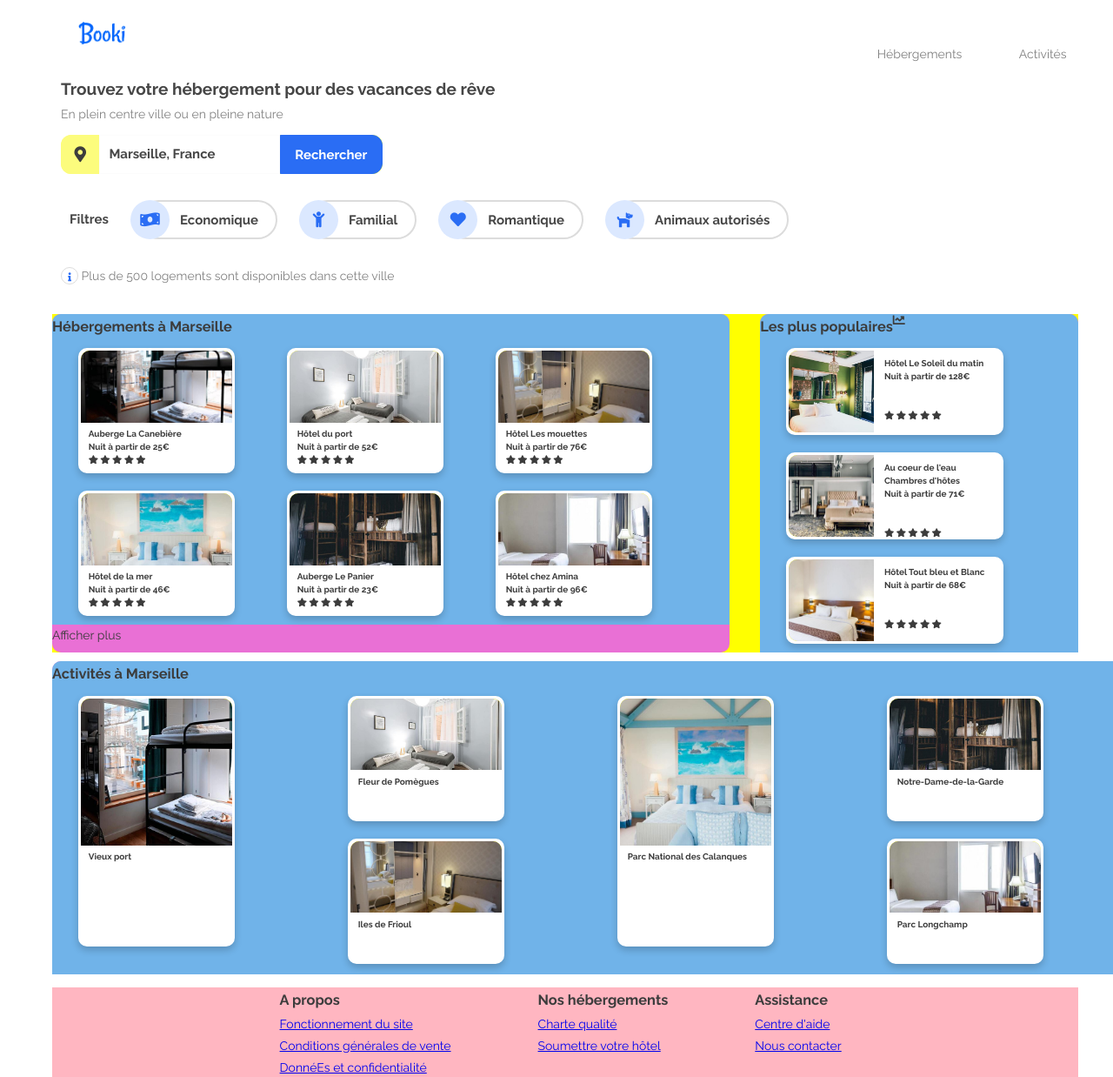
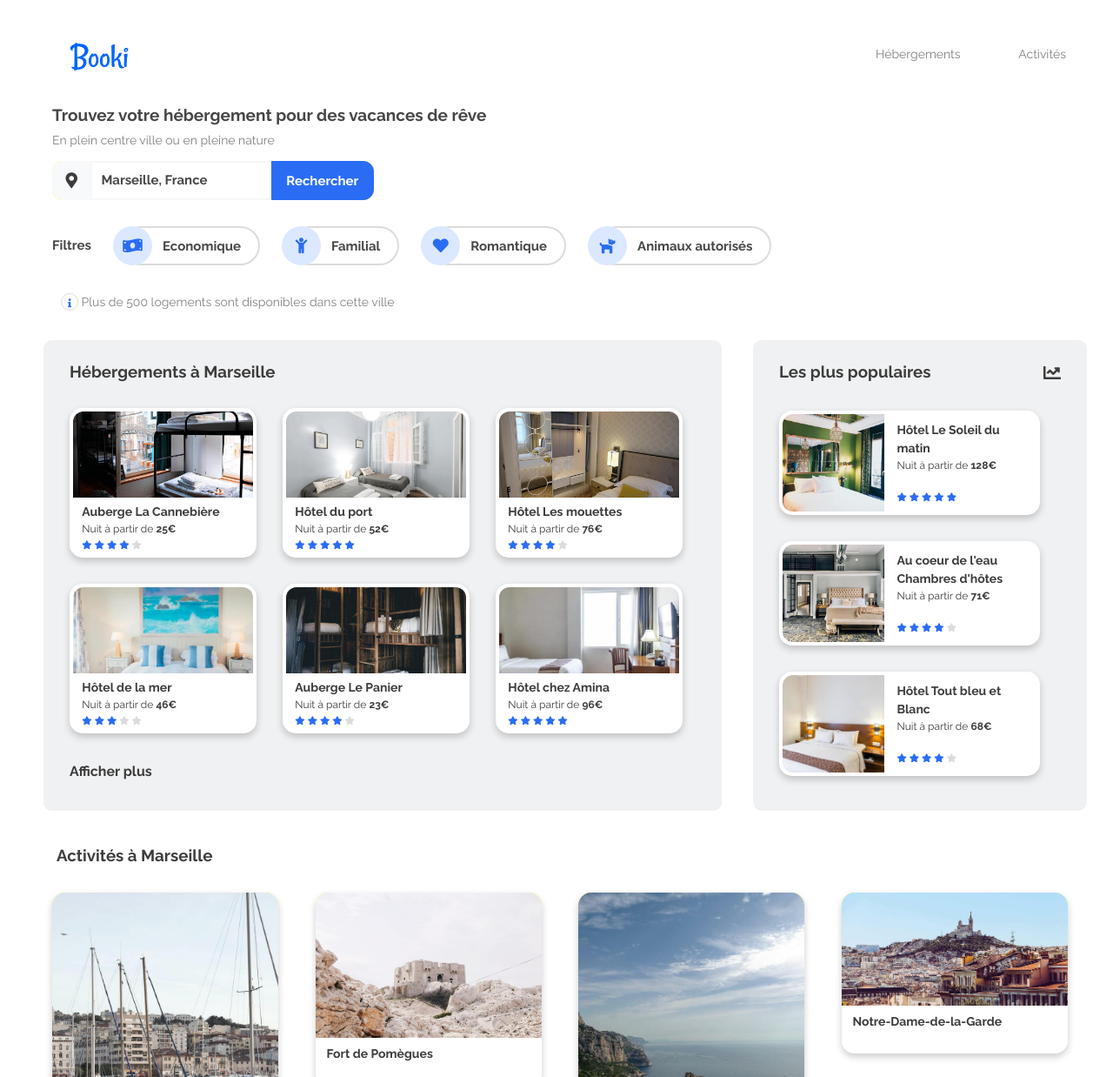
Before and after one commit to Hatina1/Projet-2-OC, a plain HTML site: page index.html in a window 1280 px wide. Shown: the top 1238 px of the page at 87% size. Drawn offline with Linux system fonts and the light colour scheme.

Commit message:
Update main containes and footer

```diff
--- a/css/styles.css
+++ b/css/styles.css
@@ -1,6 +1,10 @@
 @import url('https://fonts.googleapis.com/css2?family=Raleway:wght@400;700&display=swap');
 
 * { margin:0; padding:0; box-sizing:border-box; }
+
+:root{
+  --main-bg-color: rgb(240, 241, 242);
+}
 
 /********* Body ******** */
 
@@ -21,7 +25,6 @@ header {
   /*background-color: yellow;*/
   margin:0 0 0 50px;
   height:60px;
-  padding-left: 10px;
 }
 
 .container_logo {
@@ -29,7 +32,8 @@ header {
   background-size:contain;
   background-repeat: no-repeat;
   /*border: 1px solid black;*/
-  height:40px;
+  height: 50px;
+  margin:40px 0 0 0;
   align-self: center;
   flex:0 0 76%;
 }
@@ -66,6 +70,10 @@ header ul{
   /*border: 1px solid black;*/
 }
 
+.menu_item a:hover {
+  color: hsl(220, 90%, 56%);
+}
+
 .menu_item:hover {
   list-style-type: none;
   color: hsl(220, 90%, 56%);
@@ -73,9 +81,7 @@ header ul{
   border-top: 3px solid currentcolor;
 }
 
-.menu_item a:hover {
-  color: hsl(220, 90%, 56%);
-}
+
 
 @media only screen and (max-width: 992px) {
   .container_logo {
@@ -134,8 +140,7 @@ header ul{
 
 .section-recherche {
   height: 100px;
-  margin:0 30px;
-  padding-left: 10px;
+  margin:30px 30px 0 30px;
   /*background-color: greenyellow;*/
 }
 
@@ -167,7 +172,7 @@ header ul{
   line-height: 45px;
   vertical-align: middle;
   /*padding: 12px; */
-  background-color: rgba(250, 250, 250, 0.5);
+  background-color: rgb(248, 249, 250);
   border-radius: 12px 0 0 12px;
   font-size: 18px;
 }
@@ -178,7 +183,7 @@ header ul{
   width: 56%;
    /*padding: 12px;*/
   background-color: #fff ;
-  border: 1px solid rgba(250, 250, 250, 0.5);
+  border: 2px solid rgba(240, 240, 240, 0.5);
 }
 
 input::placeholder {
@@ -217,7 +222,7 @@ input::placeholder {
 
 .section-filtre {
   margin: 20px 25px 30px 30px;
-  padding-left: 20px;
+
   /*background-color: greenyellow;*/
 }
 
@@ -296,18 +301,23 @@ input::placeholder {
 
 
 
+
+
+
+
+
 /********* Card Hebergements******** */
 .card-heb {
   position: relative;
-  width: 180px;
-  height: 144px;
-  border:3px solid white;
-  margin:10px 30px; /* a changer en pourcentage */
-   /* padding-left: 10px; a changer en pourcentage */
+  width: 215px;
+  height: 172px;
+  border:4px solid white;
+  margin:15px;
+   /* padding-left: 10px;*/
   background-color:white;
   box-shadow: 0 4px 8px 0 rgba(0,0,0,0.2);
   transition: 0.3s;
-  border-radius: 10px;
+  border-radius: 15px;
 }
 
 .card-heb:hover {
@@ -317,7 +327,7 @@ input::placeholder {
 .card-heb img {
   position: absolute;
   background-color: yellow;
-  border-radius: 10px 10px 0 0;
+  border-radius: 12px 12px 0 0;
   top: 0;
   width: 100%;
   height: 60%;
@@ -332,9 +342,23 @@ input::placeholder {
   top:60%;
   width: 100%;
   height: 40%;
+  font-size: 12px;
+  line-height: 1.5;
+}
+
+.card-desc-title  {
+  font-size: 14px;
+}
+.card-desc-title, .card-desc span{
+  font-weight: bold;
+}
+.star--blue  {
   font-size: 10px;
-  line-height: 1.5;
-  font-weight: bold;
+  color:hsl(220, 90%, 56%);
+}
+.star--grey  {
+  font-size: 10px;
+  color:rgb(220, 220, 220);
 }
 
 /********* Card populaires
@@ -345,15 +369,15 @@ input::placeholder {
 ******** */
 .card-pop {
   position: relative;
-  width: 250px;
-  height: 100px;
-  border:3px solid white;
-  margin:10px 30px; /* a changer en pourcentage */
+  width: 300px;
+  height: 120px;
+  border:4px solid white;
+  margin:15px; /* a changer en pourcentage */
    /* padding-left: 10px; a changer en pourcentage */
   background-color:white;
   box-shadow: 0 4px 8px 0 rgba(0,0,0,0.2);
   transition: 0.3s;
-  border-radius: 10px;
+  border-radius: 15px;
 }
 
 .card-pop:hover {
@@ -363,7 +387,7 @@ input::placeholder {
 .card-pop img {
   position: absolute;
   background-color: yellow;
-  border-radius: 10px 0 0 10px;
+  border-radius: 12px 0 0 12px;
   top: 0;
   width: 40%;
   height: 100%;
@@ -378,9 +402,8 @@ input::placeholder {
   left:40%;
   width: 60%;
   height: 100%;
-  font-size: 10px;
+  font-size: 12px;
   line-height: 1.5;
-  font-weight: bold;
 }
 
 
@@ -395,8 +418,8 @@ input::placeholder {
   display:flex;
   flex-flow: row nowrap;
   gap:3%;
-  background-color: yellow;
-  margin:10px 30px; /* a changer en pourcentage */
+  /*background-color: yellow;*/
+  margin:10px 20px;
 }
 
 .container-heb, .container-pop{
@@ -405,30 +428,54 @@ input::placeholder {
  /* background-color: rgba(250, 250, 250, 0.5);*/
   border-radius: 10px;
   background-color: rgb(233, 112, 213);
+  background-color: var(--main-bg-color);
 }
 
 /* gap 3%, heb 66% pop 31% */
 .container-heb {
-  width:66%;
+  width:65%;
 }
 .container-pop {
-  width:31%;
+  width:32%;
 }
 
-.container-heb-title, .container-pop-title{
+.container-heb-title, .container-pop-title {
   display:flex;
   flex-flow: row wrap;
+  justify-content: space-between;
  /* background-color: rgba(250, 250, 250, 0.5);*/
   border-radius: 10px 10px 0 0;
-  background-color: rgb(112, 179, 233);
+  background-color: var(--main-bg-color);
+  padding: 20px 30px 10px 30px;
+  font-size: 16px;
+}
+
+.container-pop-title i{
+  line-height: 1.8;
+  font-size: 20px;
 }
 
 .container-heb-body, .container-pop-body{
   display:flex;
   flex-flow: row wrap;
  /* background-color: rgba(250, 250, 250, 0.5);*/
-  background-color: rgb(112, 179, 233);
+  background-color: var(--main-bg-color);
+  margin: 0 15px;
 }
+
+.container-heb-plus {
+  display:flex;
+  flex-flow: row wrap;
+  justify-content: space-between;
+  border-radius: 0 0 10px 10px;
+  background-color: var(--main-bg-color);
+  padding: 15px 0 30px 30px;
+  font-size: 16px;
+  font-weight: bold;
+}
+
+
+
 
 
 
@@ -439,22 +486,33 @@ input::placeholder {
 /****************** Card Activités ****************/
 .card-act {
   position: relative;
-  width: 180px;
-  height: 144px;
+  width: 260px;
+  height: 420px;
   /* width: 100%;
-  height: 48%;*/
-  border:3px solid white;
-  margin:10px 30px; /* a changer en pourcentage */
-   /* padding-left: 10px; a changer en pourcentage */
-  background-color:white;
+  height: 48%; */
+  border-radius: 15px;
+  margin:15px; /*a changer en pourcentage */
+   /* padding-left: 10px; border:1px solid white;
+     a changer en pourcentage */
   box-shadow: 0 4px 8px 0 rgba(0,0,0,0.2);
   transition: 0.3s;
-  border-radius: 10px;
+
 }
 
-.card-act:nth-child(3n +1) {
-  height: 288px;
+.card-act:nth-child(2) {
+  height: 222px;
 }
+.card-act:nth-child(3) {
+  height: 155px;
+}
+.card-act:nth-child(5) {
+  height: 185px;
+}
+.card-act:nth-child(6) {
+  height: 197px;
+}
+
+
 
 .card-act:hover {
   box-shadow: 0 8px 16px 0 rgba(0,0,0,0.2);
@@ -463,22 +521,22 @@ input::placeholder {
 .card-act img {
   position: absolute;
   background-color: yellow;
-  border-radius: 10px 10px 0 0;
+  border-radius: 15px 15px 0 0;
   top: 0;
   width: 100%;
-  height: 60%;
+  height: 87%;
   object-fit: cover;  /*test cover, contain fit and scale-down*/
 }
 
 .card-act .card-desc {
   position: absolute;
   background-color: white;
-  border-radius: 0 0 5px 5px;
+  border-radius: 0 0 15px 15px;
   padding: 3% 5% 2% 5% ;
-  top:60%;
+  bottom:0%;
   width: 100%;
-  height: 40%;
-  font-size: 10px;
+  height: 55px;
+  font-size: 14px;
   line-height: 1.5;
   font-weight: bold;
 }
@@ -487,26 +545,28 @@ input::placeholder {
 .container-act {
   display:flex;
   flex-flow: column nowrap;
-  margin:10px 30px;
- /* background-color: rgba(250, 250, 250, 0.5);*/
+  margin:15px;
+ /* background-color: rgba(250, 250, 250, 0.5); width:100%;*/
+  height: 470px;
   border-radius: 10px;
-  background-color: rgb(233, 112, 213);
-  width:100%;
-  height: 330px;
+
 
 }
 
 .container-act-title {
   border-radius: 10px 10px 0 0;
-  background-color: rgb(112, 179, 233);
+ /* background-color: rgb(220, 220, 220); */
+  padding: 20px 30px 10px 20px;
+  font-size: 16px;
 }
 
 .container-act-body{
   display:flex;
   flex-flow: column wrap;
-  height: 100%;
- /* background-color: rgba(250, 250, 250, 0.5);*/
-  background-color: rgb(112, 179, 233);
+ /* background-color: rgba(250, 250, 250, 0.5);
+   */
+   height: 100%;
+ /* background-color: rgb(112, 179, 233);*/
 }
 
 
@@ -520,19 +580,23 @@ input::placeholder {
 
 /**************************** Footer**********************************/
 footer{
+  width: 100%;
   display: flex;
   flex-flow:row wrap;
+  gap: 20px 150px;
+  align-items: center;
   /*background-color: rgba(250, 250, 250, 0.5);*/
-  background-color:lightpink;
-  justify-content: center;
-  margin: 10px 30px;
+  background-color:var(--main-bg-color);
+  margin: 20px 0;
+  height: 180px;
 }
 
 footer div{
   margin: 0 50px;
+
 }
 
-.footer_item {
+.footer_item,.footer_item a {
   list-style-type: none;
   text-decoration: none;
   color: grey;
--- a/index.html
+++ b/index.html
@@ -68,14 +68,14 @@
                             <img src="images/hebergements/4_small/marcus-loke-WQJvWU_HZFo-unsplash.jpg" alt="Hebergement_canebière">
                         </div>
                         <div class="card-desc">
-                            <p>Auberge La Canebière</p>
+                            <p class="card-desc-title">Auberge La Cannebière</p>
                             <p>Nuit à partir de <span>25€</span></p>
                             <div>
-                                <i class="fa fa-star"></i>
-                                <i class="fa fa-star"></i>
-                                <i class="fa fa-star"></i>
-                                <i class="fa fa-star"></i>
-                                <i class="fa fa-star"></i>
+                                <i class="fa fa-star star--blue"></i>
+                                <i class="fa fa-star star--blue"></i>
+                                <i class="fa fa-star star--blue"></i>
+                                <i class="fa fa-star star--blue"></i>
+                                <i class="fa fa-star star--grey"></i>
                             </div>
                         </div>
                     </div>
@@ -84,14 +84,14 @@
                             <img src="images/hebergements/4_small/fred-kleber-gTbaxaVLvsg-unsplash.jpg" alt="Hôtel_du_port">
                         </div>
                         <div class="card-desc">
-                            <p>Hôtel du port</p>
+                            <p class="card-desc-title">Hôtel du port</p>
                             <p>Nuit à partir de <span>52€</span></p>
                             <div>
-                                <i class="fa fa-star"></i>
-                                <i class="fa fa-star"></i>
-                                <i class="fa fa-star"></i>
-                                <i class="fa fa-star"></i>
-                                <i class="fa fa-star"></i>
+                                <i class="fa fa-star star--blue"></i>
+                                <i class="fa fa-star star--blue"></i>
+                                <i class="fa fa-star star--blue"></i>
+                                <i class="fa fa-star star--blue"></i>
+                                <i class="fa fa-star star--blue"></i>
                             </div>
                         </div>
                     </div>
@@ -100,14 +100,14 @@
                             <img src="images/hebergements/4_small/reisetopia-B8WIgxA_PFU-unsplash.jpg" alt="Hôtel_les_mouettes">
                         </div>
                         <div class="card-desc">
-                            <p>Hôtel Les mouettes</p>
+                            <p class="card-desc-title">Hôtel Les mouettes</p>
                             <p>Nuit à partir de <span>76€</span></p>
                             <div>
-                                <i class="fa fa-star"></i>
-                                <i class="fa fa-star"></i>
-                                <i class="fa fa-star"></i>
-                                <i class="fa fa-star"></i>
-                                <i class="fa fa-star"></i>
+                                <i class="fa fa-star star--blue"></i>
+                                <i class="fa fa-star star--blue"></i>
+                                <i class="fa fa-star star--blue"></i>
+                                <i class="fa fa-star star--blue"></i>
+                                <i class="fa fa-star star--grey"></i>
                             </div>
                         </div>
                     </div>
@@ -116,14 +116,14 @@
                             <img src="images/hebergements/4_small/annie-spratt-Eg1qcIitAuA-unsplash.jpg" alt="Hôtel_de_la_mer">
                         </div>
                         <div class="card-desc">
-                            <p>Hôtel de la mer</p>
+                            <p class="card-desc-title">Hôtel de la mer</p>
                             <p>Nuit à partir de <span>46€</span></p>
                             <div>
-                                <i class="fa fa-star"></i>
-                                <i class="fa fa-star"></i>
-                                <i class="fa fa-star"></i>
-                                <i class="fa fa-star"></i>
-                                <i class="fa fa-star"></i>
+                                <i class="fa fa-star star--blue"></i>
+                                <i class="fa fa-star star--blue"></i>
+                                <i class="fa fa-star star--blue"></i>
+                                <i class="fa fa-star star--grey"></i>
+                                <i class="fa fa-star star--grey"></i>
                             </div>
                         </div>
                     </div>
@@ -132,14 +132,14 @@
                             <img src="images/hebergements/4_small/nicate-lee-kT-ZyaiwBe0-unsplash.jpg" alt="Auberge_panier">
                         </div>
                         <div class="card-desc">
-                            <p>Auberge Le Panier</p>
+                            <p class="card-desc-title">Auberge Le Panier</p>
                             <p>Nuit à partir de <span>23€</span></p>
                             <div>
-                                <i class="fa fa-star"></i>
-                                <i class="fa fa-star"></i>
-                                <i class="fa fa-star"></i>
-                                <i class="fa fa-star"></i>
-                                <i class="fa fa-star"></i>
+                                <i class="fa fa-star star--blue"></i>
+                                <i class="fa fa-star star--blue"></i>
+                                <i class="fa fa-star star--blue"></i>
+                                <i class="fa fa-star star--blue"></i>
+                                <i class="fa fa-star star--grey"></i>
                             </div>
                         </div>
                     </div>
@@ -148,14 +148,14 @@
                             <img src="images/hebergements/4_small/febrian-zakaria-M6S1WvfW68A-unsplash.jpg" alt="Hotel_Amina">
                         </div>
                         <div class="card-desc">
-                            <p>Hôtel chez Amina</p>
+                            <p class="card-desc-title">Hôtel chez Amina</p>
                             <p>Nuit à partir de <span>96€</span></p>
                             <div>
-                                <i class="fa fa-star"></i>
-                                <i class="fa fa-star"></i>
-                                <i class="fa fa-star"></i>
-                                <i class="fa fa-star"></i>
-                                <i class="fa fa-star"></i>
+                                <i class="fa fa-star star--blue"></i>
+                                <i class="fa fa-star star--blue"></i>
+                                <i class="fa fa-star star--blue"></i>
+                                <i class="fa fa-star star--blue"></i>
+                                <i class="fa fa-star star--blue"></i>
                             </div>
                         </div>
                     </div>
@@ -178,16 +178,15 @@
                             <img src="images/hebergements/4_small/emile-guillemot-Bj_rcSC5XfE-unsplash.jpg" alt="Hebergement_canebière">
                         </div>
                         <div class="card-desc">
-                            <p>Hôtel Le Soleil du matin</p>
+                            <p class="card-desc-title">Hôtel Le Soleil du matin</p>
                             <p>Nuit à partir de <span>128€</span></p>
                             </br>
-                            </br>
                             <div>
-                                <i class="fa fa-star"></i>
-                                <i class="fa fa-star"></i>
-                                <i class="fa fa-star"></i>
-                                <i class="fa fa-star"></i>
-                                <i class="fa fa-star"></i>
+                                <i class="fa fa-star star--blue"></i>
+                                <i class="fa fa-star star--blue"></i>
+                                <i class="fa fa-star star--blue"></i>
+                                <i class="fa fa-star star--blue"></i>
+                                <i class="fa fa-star star--blue"></i>
                             </div>
                         </div>
                     </div>
@@ -196,17 +195,16 @@
                             <img src="images/hebergements/4_small/aw-creative-VGs8z60yT2c-unsplash.jpg" alt="Hebergement_canebière">
                         </div>
                         <div class="card-desc">
-                            <p>Au coeur de l'eau Chambres d'hôtes
+                            <p class="card-desc-title">Au coeur de l'eau Chambres d'hôtes
                             </p>
                             <p>Nuit à partir de <span>71€</span></p>
                             </br>
-                            </br>
                             <div>
-                                <i class="fa fa-star"></i>
-                                <i class="fa fa-star"></i>
-                                <i class="fa fa-star"></i>
-                                <i class="fa fa-star"></i>
-                                <i class="fa fa-star"></i>
+                                <i class="fa fa-star star--blue"></i>
+                                <i class="fa fa-star star--blue"></i>
+                                <i class="fa fa-star star--blue"></i>
+                                <i class="fa fa-star star--blue"></i>
+                                <i class="fa fa-star star--grey"></i>
                             </div>
                         </div>
                     </div>
@@ -215,16 +213,15 @@
                             <img src="images/hebergements/4_small/febrian-zakaria-sjvU0THccQA-unsplash.jpg" alt="Hebergement_canebière">
                         </div>
                         <div class="card-desc">
-                            <p>Hôtel Tout bleu et Blanc</p>
+                            <p class="card-desc-title">Hôtel Tout bleu et Blanc</p>
                             <p>Nuit à partir de <span>68€</span></p>
                             </br>
-                            </br>
                             <div>
-                                <i class="fa fa-star"></i>
-                                <i class="fa fa-star"></i>
-                                <i class="fa fa-star"></i>
-                                <i class="fa fa-star"></i>
-                                <i class="fa fa-star"></i>
+                                <i class="fa fa-star star--blue"></i>
+                                <i class="fa fa-star star--blue"></i>
+                                <i class="fa fa-star star--blue"></i>
+                                <i class="fa fa-star star--blue"></i>
+                                <i class="fa fa-star star--grey"></i>
                             </div>
                         </div>
                     </div>
@@ -241,7 +238,7 @@
                 <!-- Cards Activités-->
                 <div class="card-act">
                     <div class="card-image">
-                        <img src="images/hebergements/4_small/marcus-loke-WQJvWU_HZFo-unsplash.jpg" alt="Hebergement_canebière">
+                        <img src="images/activites/3_medium/reno-laithienne-QUgJhdY5Fyk-unsplash.jpg" alt="Vieux_port">
                     </div>
                     <div class="card-desc">
                         <p>Vieux port</p>
@@ -249,42 +246,42 @@
                 </div>
                 <div class="card-act">
                     <div class="card-image">
-                        <img src="images/hebergements/4_small/fred-kleber-gTbaxaVLvsg-unsplash.jpg" alt="Hôtel_du_port">
+                        <img src="images/activites/3_medium/paul-hermann-QFTrLdQIRhI-unsplash.jpg" alt="Fort_Pomègues">
                     </div>
                     <div class="card-desc">
-                        <p>Fleur de Pomègues</p>
+                        <p>Fort de Pomègues</p>
                     </div>
                 </div>
                 <div class="card-act">
                     <div class="card-image">
-                        <img src="images/hebergements/4_small/reisetopia-B8WIgxA_PFU-unsplash.jpg" alt="Hôtel_les_mouettes">
+                        <img src="images/activites/3_medium/kevin-hikari-rV_Qd1l-VXg-unsplash.jpg" alt="Iles_Frioul">
                     </div>
                     <div class="card-desc">
-                        <p>Iles de Frioul</p>
+                        <p class="card-desc-title">Iles de Frioul</p>
                     </div>
                 </div>
                 <div class="card-act">
                     <div class="card-image">
-                        <img src="images/hebergements/4_small/annie-spratt-Eg1qcIitAuA-unsplash.jpg" alt="Hôtel_de_la_mer">
+                        <img src="images/activites/3_medium/kilyan-sockalingum-NR8-cBCN3aI-unsplash.jpg" alt="Parc_Calanques">
                     </div>
                     <div class="card-desc">
-                        <p>Parc National des Calanques</p>
+                        <p class="card-desc-title">Parc National des Calanques</p>
                     </div>
                 </div>
                 <div class="card-act">
                     <div class="card-image">
-                        <img src="images/hebergements/4_small/nicate-lee-kT-ZyaiwBe0-unsplash.jpg" alt="Auberge_panier">
+                        <img src="images/activites/3_medium/florian-wehde-xW9e8gdotxI-unsplash.jpg" alt="Notre_Dame_Garde">
                     </div>
                     <div class="card-desc">
-                        <p>Notre-Dame-de-la-Garde</p>
+                        <p class="card-desc-title">Notre-Dame-de-la-Garde</p>
                     </div>
                 </div>
                 <div class="card-act">
                     <div class="card-image">
-                        <img src="images/hebergements/4_small/febrian-zakaria-M6S1WvfW68A-unsplash.jpg" alt="Hotel_Amina">
+                        <img src="images/activites/3_medium/lena-paulin-wH2-EJoDcV0-unsplash.jpg" alt="Parc_Longchamp">
                     </div>
                     <div class="card-desc">
-                        <p>Parc Longchamp</p>
+                        <p class="card-desc-title">Parc Longchamp</p>
                     </div>
                 </div>
             </div>
```
